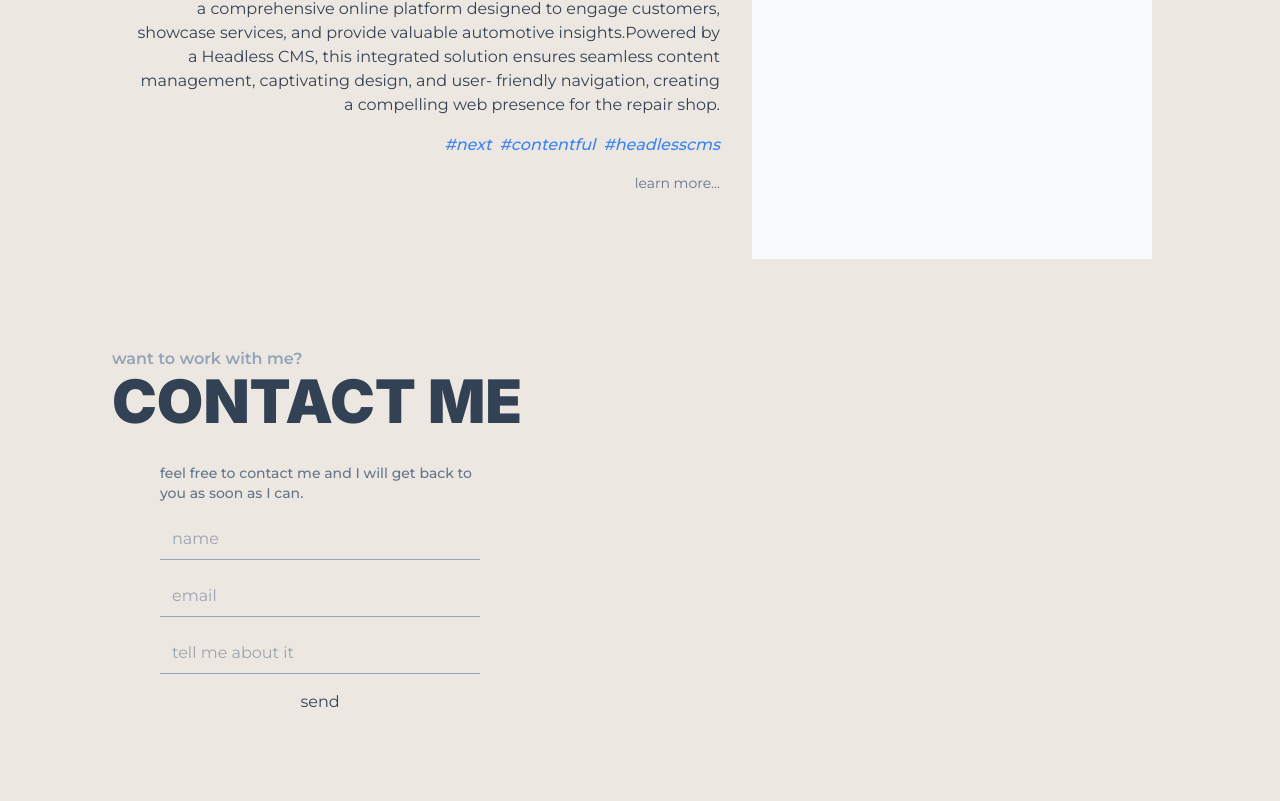
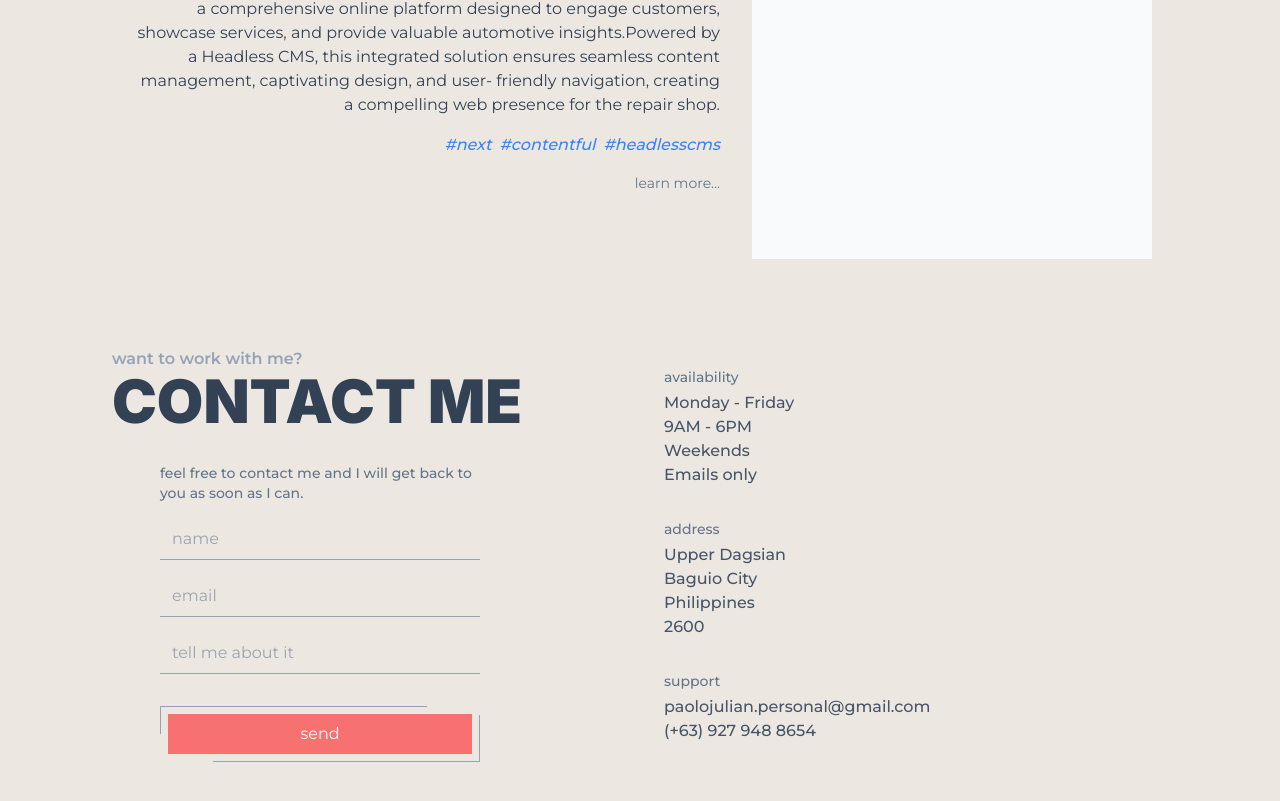
Before and after one commit to jhonnapy/jhonnagines, a Next.js app: page /portfolio in a window 1280 px wide. Shown: the part 2721-3522 px from the top of the page. Built offline with nearby package versions, Linux system fonts and the light colour scheme.

Commit message:
feat: Integrate contact form

```diff
--- a/src/app/portfolio/_components/about.tsx
+++ b/src/app/portfolio/_components/about.tsx
@@ -2,6 +2,7 @@ import Stack from '@/_components/layouts/stack';
 import React, { FunctionComponent } from 'react';
 import SectionHeading from './common/section-heading';
 import TextHighlight from './common/text-highlight';
+import CTAButton from './common/cta-button';
 
 export type AboutSectionProps = {
   // No Props
--- a/src/app/portfolio/_components/common/cta-button.tsx
+++ b/src/app/portfolio/_components/common/cta-button.tsx
@@ -1,3 +1,4 @@
+import classNames from 'classnames';
 import React, { ButtonHTMLAttributes, FunctionComponent } from 'react';
 
 type Variants = 'default' | 'secondary';
@@ -7,7 +8,16 @@ export type CTAButtonProps = {
 } & ButtonHTMLAttributes<HTMLButtonElement>;
 
 const CTAButton: FunctionComponent<CTAButtonProps> = (props) => {
-  return <button {...props}></button>;
+  return (
+    <div className='relative py-2 px-2'>
+      <div className='absolute top-0 left-0 w-5/6 h-3/6 border-t border-l border-slate-400'></div>
+      <button
+        {...props}
+        className={classNames('py-2 px-5 w-full bg-red-400 text-slate-50')}
+      ></button>
+      <div className='absolute bottom-0 right-0 w-5/6 h-5/6 border-b border-r border-slate-400'></div>
+    </div>
+  );
 };
 
 export default CTAButton;
--- a/src/app/portfolio/_components/common/project-item.tsx
+++ b/src/app/portfolio/_components/common/project-item.tsx
@@ -44,7 +44,7 @@ const ProjectItem: FunctionComponent<ProjectItemProps> = ({
 
         <Row
           className={classNames(
-            'space-x-2',
+            'space-x-2 flex-wrap',
             variant === 'left-image' ? 'text-left' : 'justify-end'
           )}
         >
--- a/src/app/portfolio/_components/contact.tsx
+++ b/src/app/portfolio/_components/contact.tsx
@@ -5,6 +5,7 @@ import classNames from 'classnames';
 import TextInput from './form/text-input';
 import Stack from '@/_components/layouts/stack';
 import CTAButton from './common/cta-button';
+import Row from '@/_components/layouts/row';
 
 const interFont = Inter({ subsets: ['latin'] });
 
@@ -14,7 +15,8 @@ export type ContactSectionProps = {
 
 const ContactSection: FunctionComponent<ContactSectionProps> = (props) => {
   return (
-    <Stack className='py-12 space-y-8'>
+    <Row className='w-full h-fit items-center space-x-12'>
+      <Stack className='py-12 space-y-8 flex-1'>
         <div>
           <SectionHeading>want to work with me?</SectionHeading>
           <h3
@@ -27,17 +29,48 @@ const ContactSection: FunctionComponent<ContactSectionProps> = (props) => {
           </h3>
         </div>
         <form className='px-8'>
-        <Stack className='w-[320px] space-y-4'>
+          <Stack className='w-[320px] space-y-8'>
+            <Stack className='space-y-4'>
               <h4 className='text-sm font-medium text-slate-500'>
-            feel free to contact me and I will get back to you as soon as I can.
+                feel free to contact me and I will get back to you as soon as I
+                can.
               </h4>
               <TextInput placeholder='name' name='name' autoComplete='name' />
-          <TextInput placeholder='email' name='email' autoComplete='email' />
+              <TextInput
+                placeholder='email'
+                name='email'
+                autoComplete='email'
+              />
               <TextInput placeholder='tell me about it' />
+            </Stack>
             <CTAButton type='submit'>send</CTAButton>
           </Stack>
         </form>
       </Stack>
+      <Stack className='h-full justify-center space-y-8 flex-1'>
+        <Stack className='text-slate-600 font-medium'>
+          <h4 className='text-sm font-medium text-slate-500 mb-1'>
+            availability
+          </h4>
+          <p>Monday - Friday</p>
+          <p>9AM - 6PM</p>
+          <p>Weekends</p>
+          <p>Emails only</p>
+        </Stack>
+        <Stack className='text-slate-600 font-medium'>
+          <h4 className='text-sm font-medium text-slate-500 mb-1'>address</h4>
+          <p>Upper Dagsian</p>
+          <p>Baguio City</p>
+          <p>Philippines</p>
+          <p>2600</p>
+        </Stack>
+        <Stack className='text-slate-600 font-medium'>
+          <h4 className='text-sm font-medium text-slate-500 mb-1'>support</h4>
+          <p>paolojulian.personal@gmail.com</p>
+          <p>(+63) 927 948 8654</p>
+        </Stack>
+      </Stack>
+    </Row>
   );
 };
 
```
Lines whose indentation alone changed are shown as unchanged.
